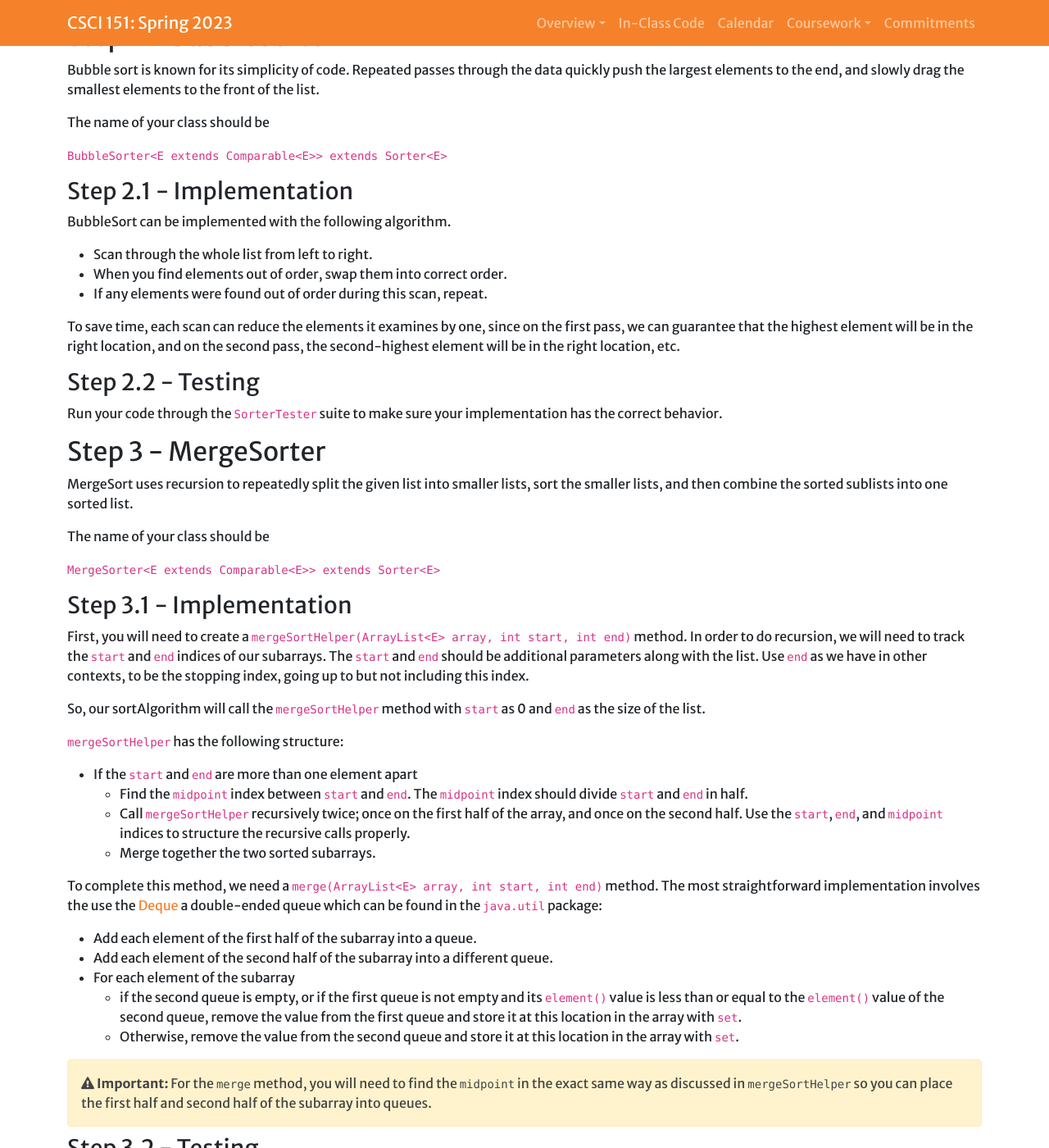
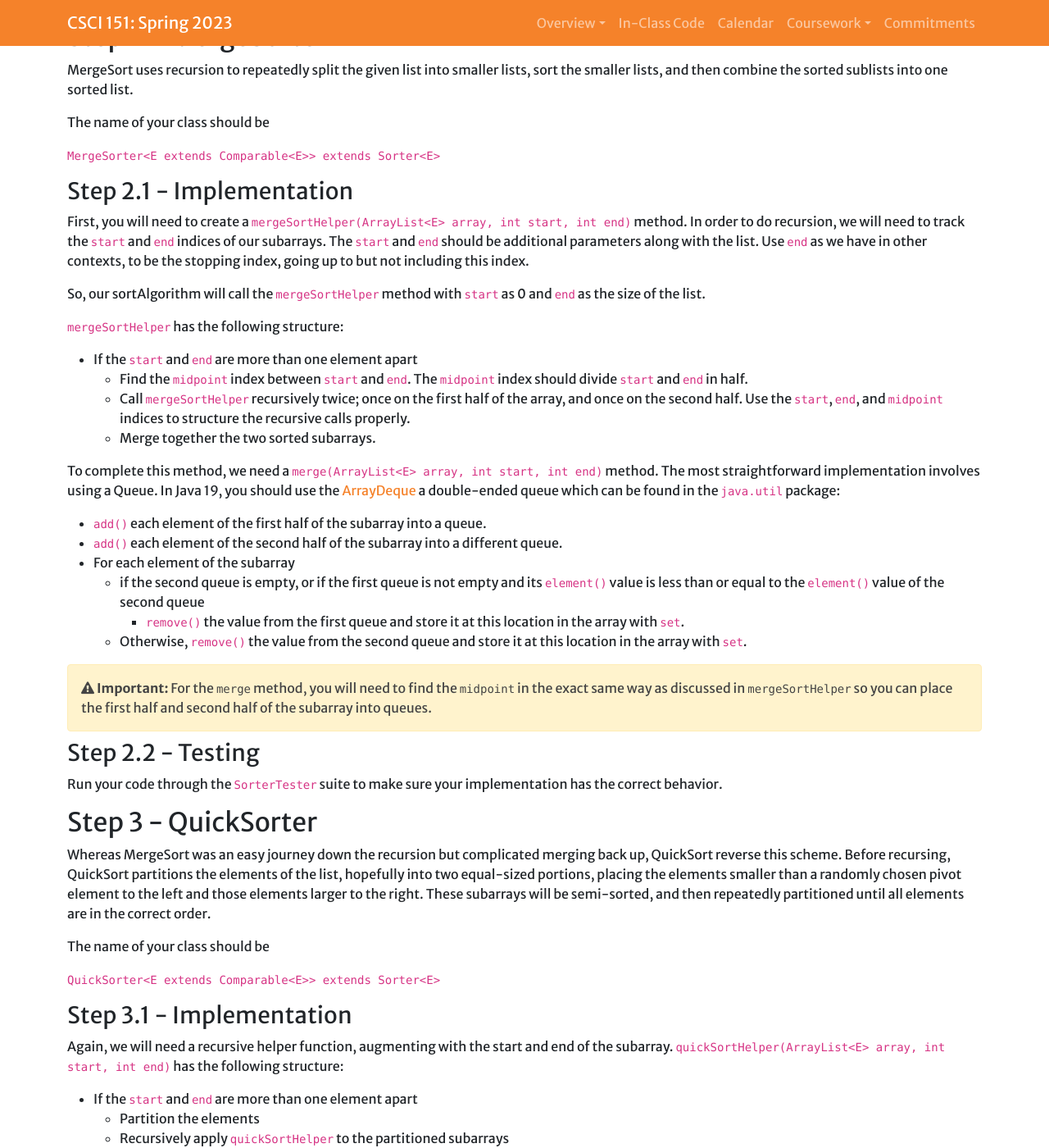
Before and after one commit to Hendrix-CS/csci151, a Jekyll site: the page built from labs/sortimator.md, in a window 1280 px wide and 1400 px high, scrolled down 1425 px. Shown: the whole window at 82% size. Built offline with Jekyll 4.4.1, drawn with Linux system fonts in a browser that asks for light colours; a script that is not in the unit is left out; our own code applies the rules of GitHub Pages for plain Markdown files; some of the changed text lies outside the part shown.

Commit message:
Removed Bubblesort

```diff
--- a/labs/sortimator.md
+++ b/labs/sortimator.md
@@ -81,6 +81,7 @@ InsertionSort can be implemented with the following algorithm.
 Run your code through the `SorterTester` suite to make sure your
 implementation has the correct behavior.
 
+<!--
 ## Step 2 - BubbleSorter
 
 Bubble sort is known for its simplicity of code. Repeated passes through
@@ -109,7 +110,9 @@ element will be in the right location, etc.
 Run your code through the `SorterTester` suite to make sure your
 implementation has the correct behavior.
 
-## Step 3 - MergeSorter
+-->
+
+## Step 2 - MergeSorter
 
 MergeSort uses recursion to repeatedly split the given list into
 smaller lists, sort the smaller lists, and then combine the sorted
@@ -119,7 +122,7 @@ The name of your class should be
 
 `MergeSorter<E extends Comparable<E>> extends Sorter<E>`
 
-### Step 3.1 - Implementation
+### Step 2.1 - Implementation
 
 First, you will need to create a
 `mergeSortHelper(ArrayList<E> array, int start, int end)` method. In order to
@@ -143,29 +146,30 @@ So, our sortAlgorithm will call the `mergeSortHelper` method with
 
 To complete this method, we need a `merge(ArrayList<E> array, int start, int end)` method.
 The most straightforward implementation
-involves the use the [Deque](https://docs.oracle.com/en/java/javase/11/docs/api/java.base/java/util/Deque.html) a double-ended queue which can be found in the `java.util` package:
+involves using a Queue. In Java 19, you should use the [ArrayDeque](https://docs.oracle.com/en/java/javase/19/docs/api/java.base/java/util/ArrayDeque.html) a double-ended queue which can be found in the `java.util` package:
 
--   Add each element of the first half of the subarray into a queue.
--   Add each element of the second half of the subarray into a different
+-   `add()` each element of the first half of the subarray into a queue.
+-   `add()` each element of the second half of the subarray into a different
     queue.
 -   For each element of the subarray
     -   if the second queue is empty, or if the first queue is not empty
         and its `element()` value is less than or equal to the `element()`
-        value of the second queue, remove the value from the first
-        queue and store it at this location in the array with `set`.
-    -   Otherwise, remove the value from the second queue and store it
+        value of the second queue
+        -   `remove()` the value from the first queue and store it at this
+            location in the array with `set`.
+    -   Otherwise, `remove()` the value from the second queue and store it
         at this location in the array with `set`.
 
 {% include important.html content="For the `merge` method, you will need to find the
 `midpoint` in the exact same way as discussed in  `mergeSortHelper` so you can
 place the first half and second half of the subarray into queues." %}
 
-### Step 3.2 - Testing
+### Step 2.2 - Testing
 
 Run your code through the `SorterTester` suite to make sure your
 implementation has the correct behavior.
 
-## Step 4 - QuickSorter
+## Step 3 - QuickSorter
 
 Whereas MergeSort was an easy journey down the recursion but complicated
 merging back up, QuickSort reverse this scheme. Before recursing,
@@ -211,25 +215,25 @@ same parameters as the `quickSortHelper` method.
 {% include note.html content="To speed up your algorithm, avoid making swaps when the two locations
 being swapped are the exact same index." %}
 
-### Step 4.2 - Testing
+### Step 3.2 - Testing
 
 Run your code through the `SorterTester` suite to make sure your
 implementation has the correct behavior.
 
-## Step 5 - Evaluation
+## Step 4 - Evaluation
 
 Describe in your own words the strengths and weaknesses of each of the
-four implementations above. Use the `Sortimator` class to run each
+three implementations above. Use the `Sortimator` class to run each
 algorithm 3 times, on a list of size 20. Record the number of Array
 Updates that each method executes, as found through the GUI.
 
 ## What to Hand In
 
-Submit your `InsertionSorter.java`, `BubbleSorter.java`, `MergeSorter.java` and
+Submit your `InsertionSorter.java`, `MergeSorter.java` and
 `QuickSorter.java` implementations via Teams, along with a document for your
-evaluation in Step 5.
+evaluation in Step 4.
 
 ## Grading
 
-* To **Partially Complete** this lab, complete Steps 1 and 2, and either Step 3 or 4.
-* To **Complete** this lab, complete all 5 Steps.
+* To **Partially Complete** this lab, complete Step 1, and either Step 2 or 3.
+* To **Complete** this lab, complete all 4 Steps.
```
Also changed, not shown: other parts of labs/sortimator.md (+1 -1 lines).
